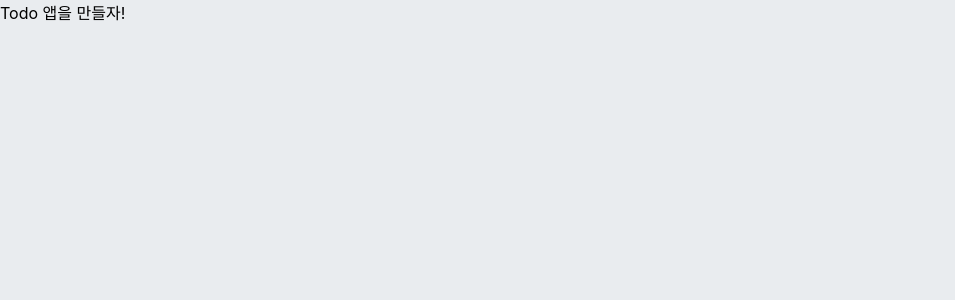
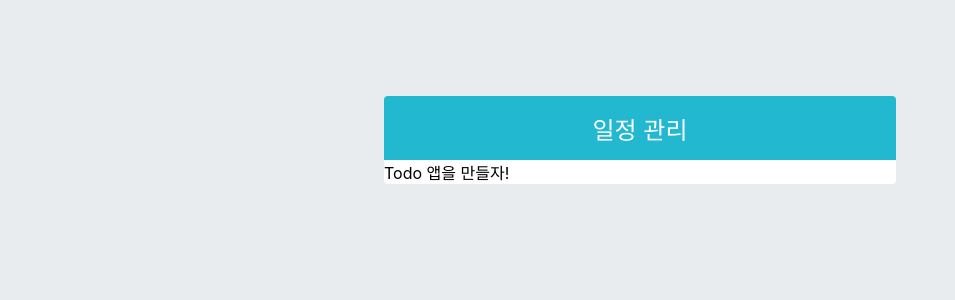
Before and after one commit to miladiashe/test_for_sourcetree, a React (Create React App) app in the folder React_homework/todolist/: page / in a window 1280 px wide. Shown: the top 300 px of the page, without its empty margins (0-955 px from the left). Built offline with nearby package versions, Linux system fonts and the light colour scheme.

Commit message:
템플릿 생성

```diff
--- a/React_homework/todolist/src/App.js
+++ b/React_homework/todolist/src/App.js
@@ -1,5 +1,6 @@
 import React from 'react';
 import styled, { createGlobalStyle }  from 'styled-components';
+import TodoTemplate from "./component/TodoTemplate";
 
 const GlobalStyle = createGlobalStyle`
   body{
@@ -10,7 +11,7 @@ const GlobalStyle = createGlobalStyle`
 `
 
 const App = () =>{
-    return<div><GlobalStyle/>Todo 앱을 만들자!</div>
+    return<TodoTemplate><GlobalStyle/>Todo 앱을 만들자!</TodoTemplate>
 };
 
 export default App;
--- /dev/null
+++ b/React_homework/todolist/src/component/TodoTemplate.js
@@ -0,0 +1,36 @@
+import React from 'react';
+import styled from 'styled-components';
+
+const Template = styled.div`
+  width: 512px;
+  margin-left: auto;
+  margin-right: auto;
+  margin-top: 6rem;
+  border-radius: 4px;
+  overflow: hidden;
+`;
+
+const AppTitle = styled.div`
+  background: #22b8cf;
+  color: white;
+  height: 4rem;
+  font-size: 1.5rem;
+  display: flex;
+  align-items: center;
+  justify-content: center;
+`;
+
+const Content = styled.div`
+  background: white;
+`;
+
+const TodoTemplate = ({ children }) => {
+    return (
+        <Template>
+            <AppTitle>일정 관리</AppTitle>
+            <Content>{children}</Content>
+        </Template>
+    );
+};
+
+export default TodoTemplate;
```
